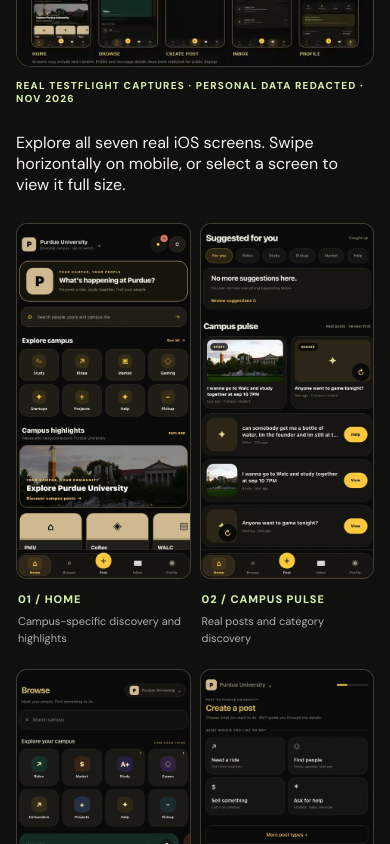
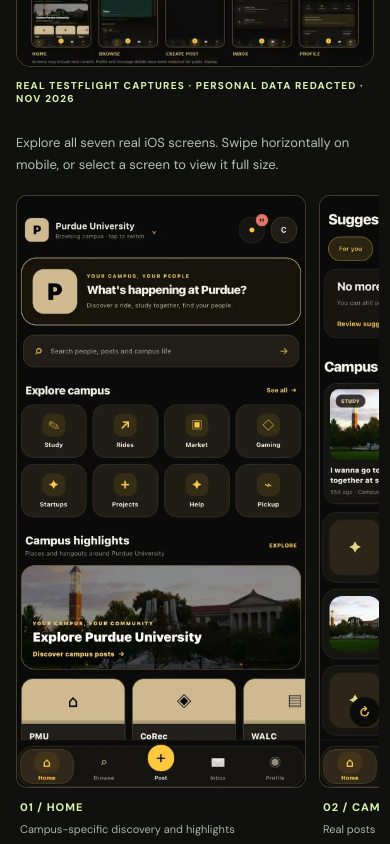
Before and after one commit to skrgulang/congyuzhao-portfolio, a Next.js app: page /projects/aspire-101 in a window 390 px wide. Shown: the part 4080-4924 px from the top of the page. Built offline with nearby package versions, Linux system fonts and the light colour scheme.

Commit message:
Make mobile Aspire screenshots swipeable and legible instead of tiny two-column thumbnails

```diff
--- a/app/globals.css
+++ b/app/globals.css
@@ -828,3 +828,17 @@ html{scroll-padding-top:24px}
 #tempus-video{scroll-margin-top:30px}
 @media(max-width:850px){.tempusHomeTop{grid-template-columns:1fr}.tempusVideoGrid{grid-template-columns:1fr}.tempusProcessGrid{grid-template-columns:repeat(2,minmax(0,1fr))}}
 @media(max-width:560px){.tempusHome{padding:46px 0 58px}.tempusHomeActions{align-items:flex-start;flex-direction:column}.tempusCaseStudy{padding:45px 0 65px}.tempusProcessGrid{grid-template-columns:1fr}.tempusVideoCopy{padding:20px}.tempusProcessGrid article{padding:20px}}
+
+/* Real app screenshots: readable swipeable cards on narrow phones, full grid on desktop. */
+.aspireRealSwipeHint{font-size:13px;line-height:1.65;color:#b3c0b3;margin:14px 0 3px}
+@media(max-width:680px){
+ .aspireRealScreens{display:flex;grid-template-columns:none;gap:14px;overflow-x:auto;overscroll-behavior-x:contain;scroll-snap-type:x mandatory;scroll-padding:0 8px;padding:6px 5px 22px;margin:14px -5px 29px;-webkit-overflow-scrolling:touch}
+ .aspireRealScreen{flex:0 0 min(72vw,300px);scroll-snap-align:start}
+ .aspireRealScreen img{width:100%;height:auto;object-fit:contain}
+ .aspireRealScreen figcaption{padding:12px 4px}
+ .aspireRealScreens::-webkit-scrollbar{height:6px}
+ .aspireRealScreens::-webkit-scrollbar-thumb{background:#7d704d;border-radius:6px}
+ .aspireRealScreens::-webkit-scrollbar-track{background:#23251d;border-radius:6px}
+}
+@media(max-width:420px){.aspireRealScreens{gap:13px}.aspireRealScreen{flex-basis:min(77vw,290px)}}
+@media(prefers-reduced-motion:reduce){.aspireRealScreens{scroll-behavior:auto}}
```
